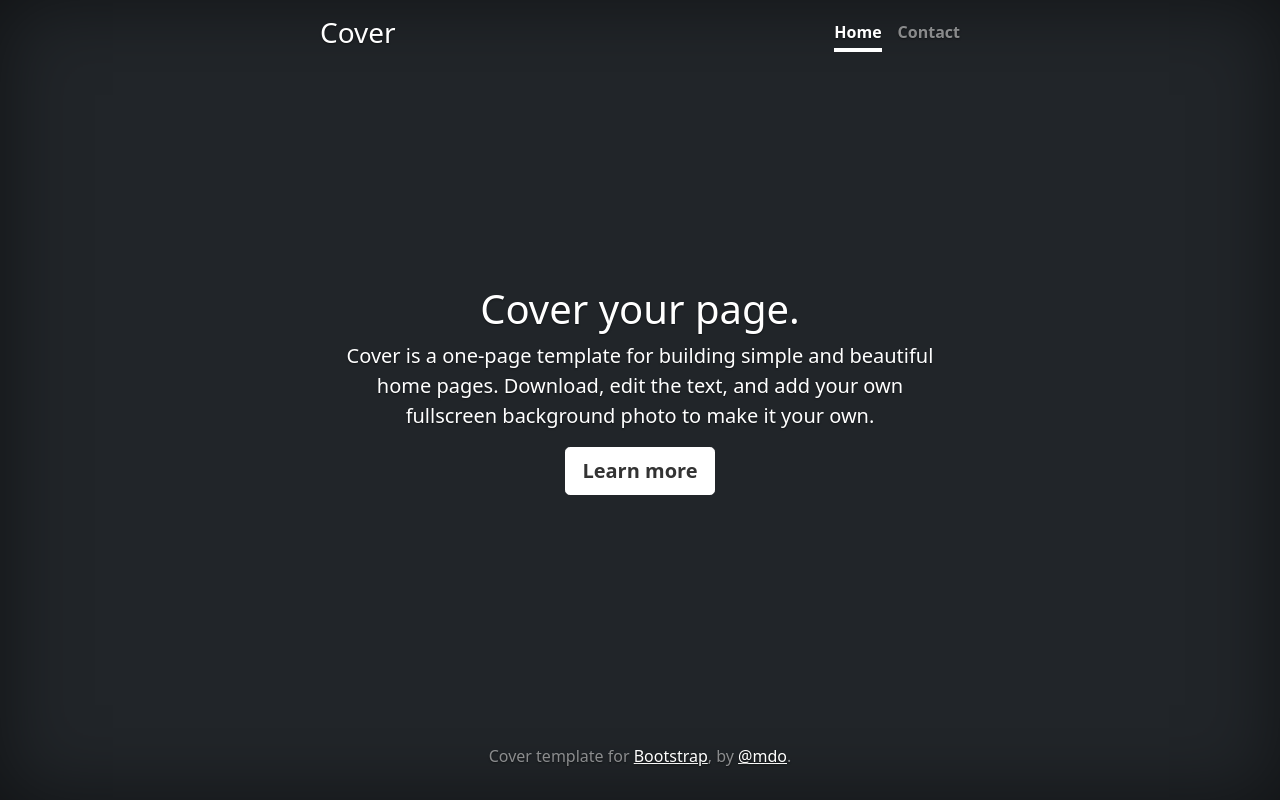
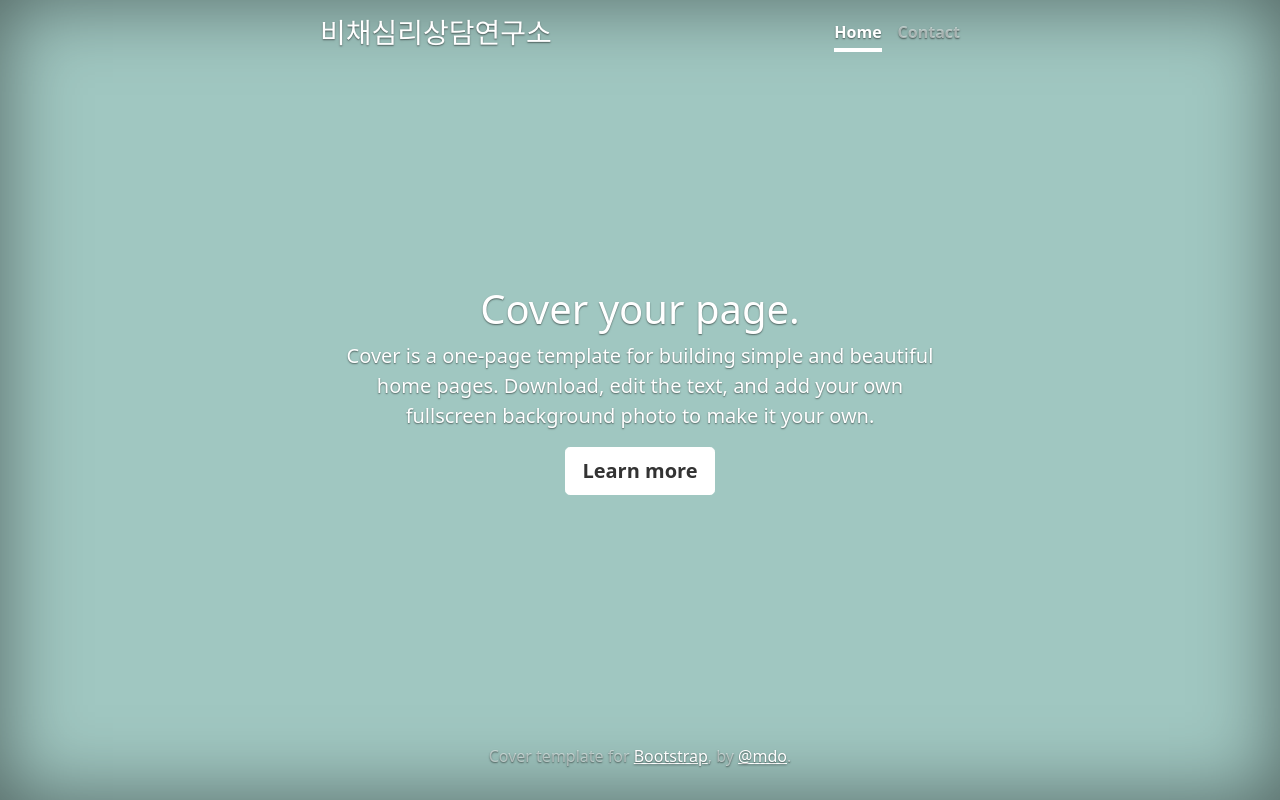
Before and after one commit to Bichae2022/bichae2022.github.io, a plain HTML site: page index.html in a window 1280 px wide. Drawn offline with Linux system fonts and the light colour scheme.

Commit message:
Update index.html

```diff
--- a/index.html
+++ b/index.html
@@ -40,12 +40,12 @@
     <!-- Custom styles for this template -->
     <link href="cover.css" rel="stylesheet">
   </head>
-  <body class="d-flex h-100 text-center text-white bg-dark">
+  <body class="d-flex h-100 text-center text-white" style="background-color:#A0C7C1;">
 
 <div class="cover-container d-flex w-100 h-100 p-3 mx-auto flex-column">
   <header class="mb-auto">
     <div>
-      <h3 class="float-md-start mb-0">Cover</h3>
+      <h3 class="float-md-start mb-0">비채심리상담연구소</h3>
       <nav class="nav nav-masthead justify-content-center float-md-end">
         <a class="nav-link active" aria-current="page" href="#">Home</a>
         <a class="nav-link" href="#">Contact</a>
```
